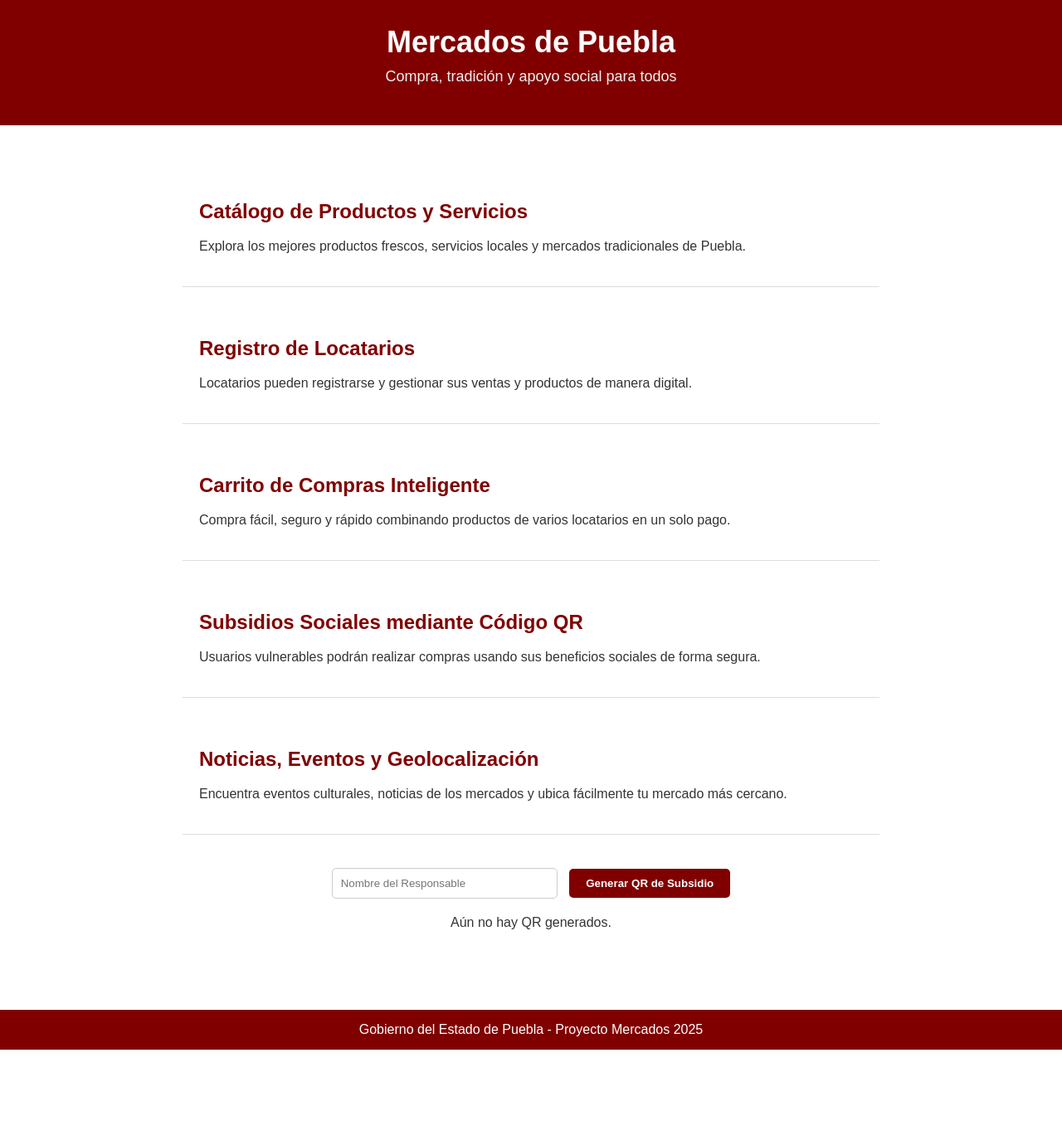
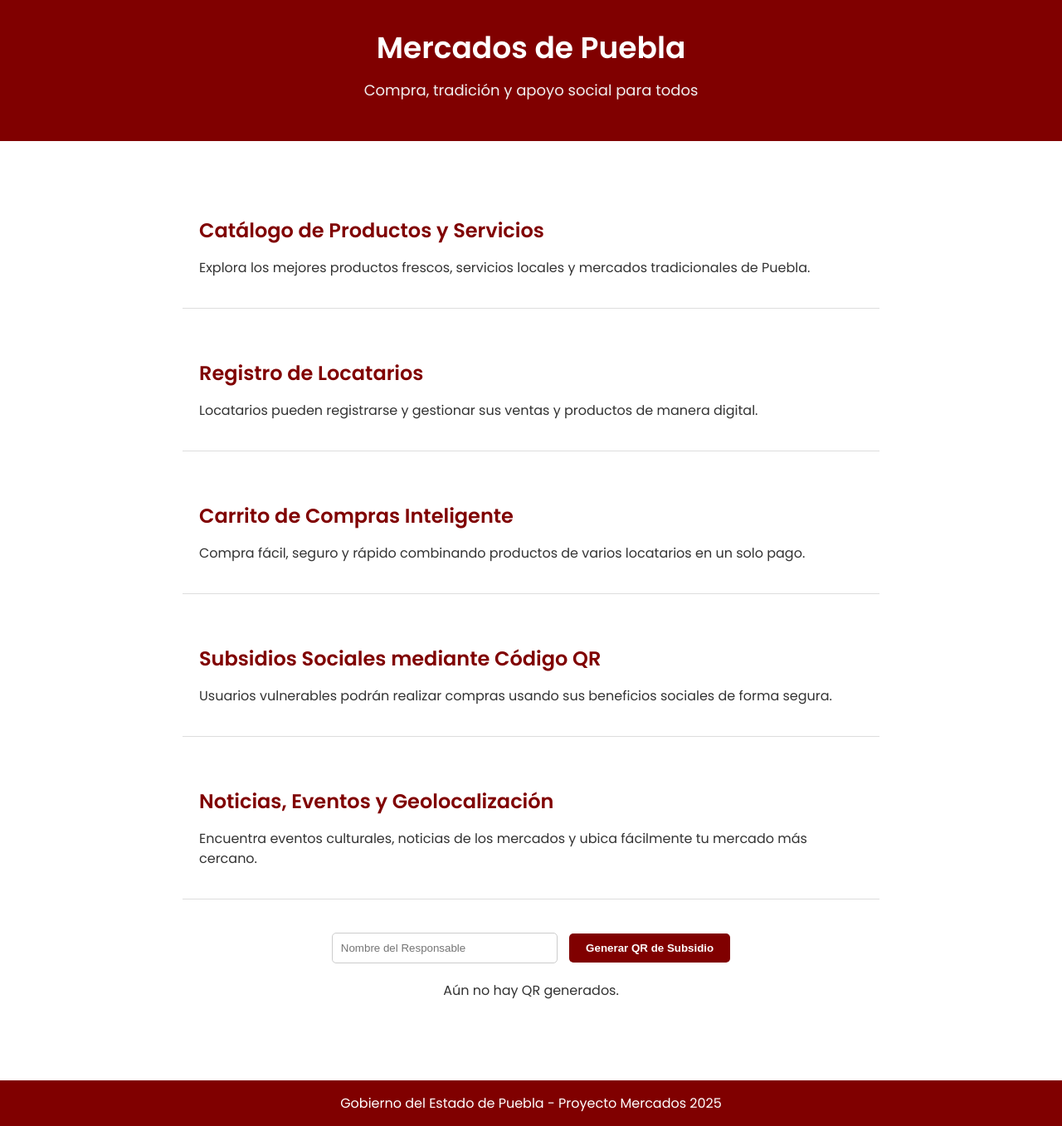
Before and after one commit to SSIEETEE7/qr-subsidios-app, a Flask app: page / in a window 1280 px wide. Shown: the whole page at 83% size. Before the commit the page ends 1265 px from the top, so only its background shows below. Run offline with Flask 3, Linux system fonts and the light colour scheme.

Commit message:
Actualizar a diseño minimalista con colores Morena

```diff
--- a/templates/index.html
+++ b/templates/index.html
@@ -3,9 +3,10 @@
 <head>
     <meta charset="UTF-8">
     <title>Mercados de Puebla</title>
+    <link href="https://fonts.googleapis.com/css2?family=Poppins:wght@300;400;600&display=swap" rel="stylesheet">
     <style>
         body {
-            font-family: Arial, sans-serif;
+            font-family: 'Poppins', sans-serif;
             background-color: #ffffff; /* Fondo blanco */
             color: #333333; /* Texto negro/gris oscuro */
             margin: 0;
```
